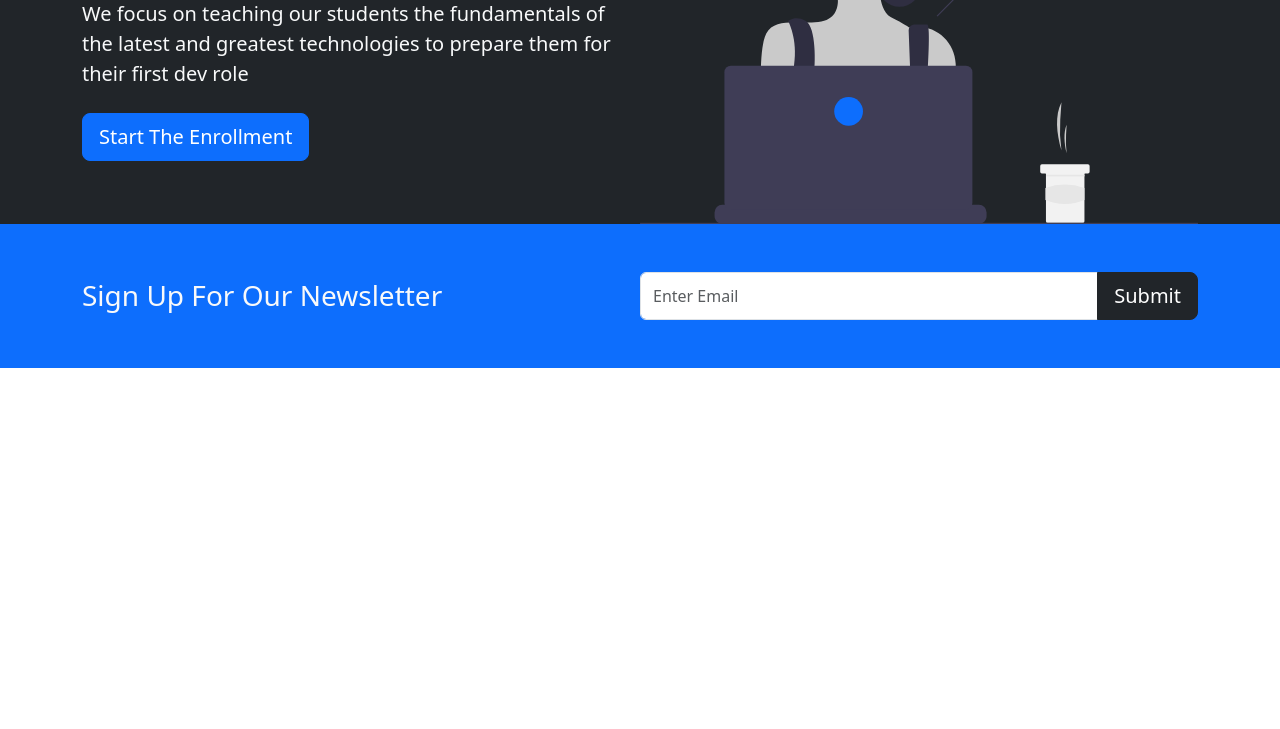
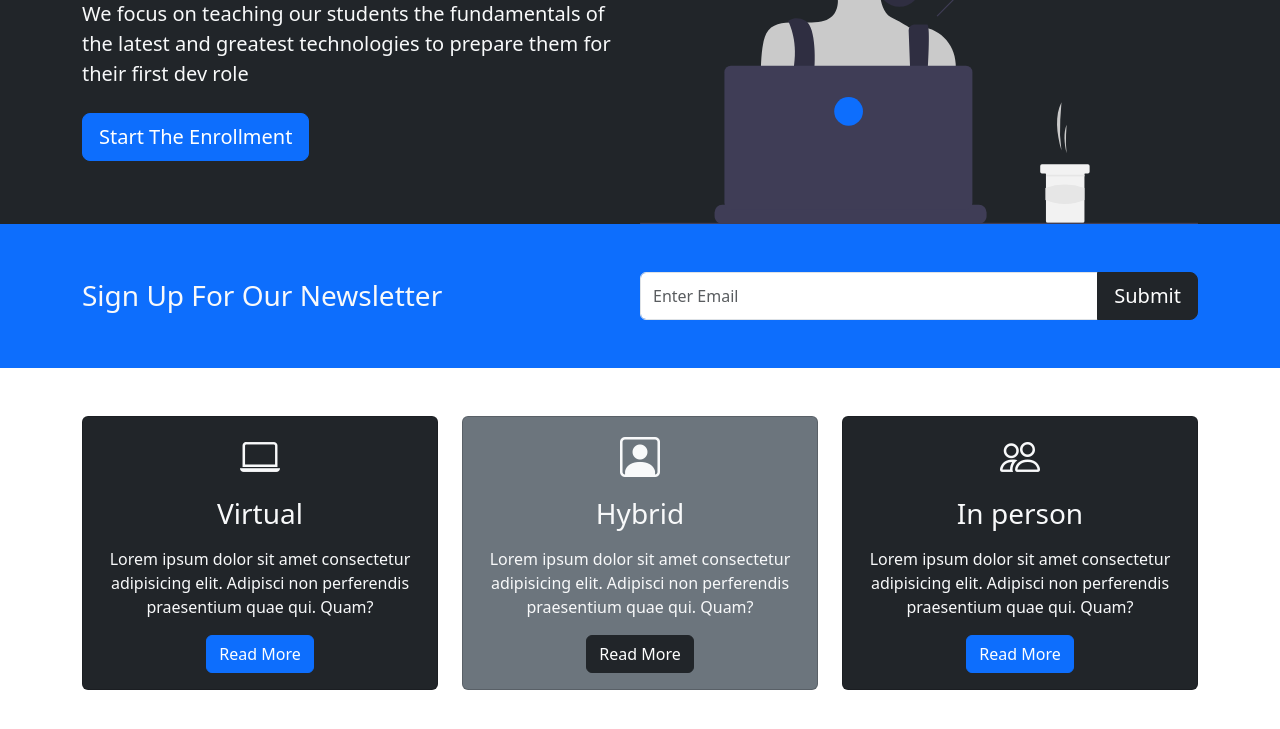
Before and after one commit to AndrewNguyen-05/bootstrap-bootcamp, a plain HTML site: page index.html in a window 1280 px wide. Shown: the part 257-986 px from the top of the page. Before the commit the page ends 800 px from the top, so only its background shows below. Drawn offline with nearby package versions, Linux system fonts and the light colour scheme.

Commit message:
Add boxes

```diff
--- a/index.html
+++ b/index.html
@@ -8,6 +8,10 @@
       rel="stylesheet"
       integrity="sha384-QWTKZyjpPEjISv5WaRU9OFeRpok6YctnYmDr5pNlyT2bRjXh0JMhjY6hW+ALEwIH"
       crossorigin="anonymous"
+    />
+    <link
+      rel="stylesheet"
+      href="https://cdn.jsdelivr.net/npm/bootstrap-icons@1.3.0/font/bootstrap-icons.css"
     />
     <link href="styles.css" rel="stylesheet" />
     <title>Frontend Bootcamp</title>
@@ -78,6 +82,59 @@
       </div>
     </section>
 
+    <!-- Boxes -->
+    <section class="p-5">
+      <div class="container">
+        <div class="row text-center">
+          <div class="col-md">
+            <div class="card bg-dark text-light">
+              <div class="card-body text-center">
+                <div class="h1 mb-3">
+                  <i class="bi bi-laptop"></i>
+                </div>
+                <h3 class="card-title mb-3">Virtual</h3>
+                <p class="card-text">
+                  Lorem ipsum dolor sit amet consectetur adipisicing elit.
+                  Adipisci non perferendis praesentium quae qui. Quam?
+                </p>
+                <a href="#" class="btn btn-primary">Read More</a>
+              </div>
+            </div>
+          </div>
+          <div class="col-md">
+            <div class="card bg-secondary text-light">
+              <div class="card-body text-center">
+                <div class="h1 mb-3">
+                  <i class="bi bi-person-square"></i>
+                </div>
+                <h3 class="card-title mb-3">Hybrid</h3>
+                <div class="card-text mb-3">
+                  Lorem ipsum dolor sit amet consectetur adipisicing elit.
+                  Adipisci non perferendis praesentium quae qui. Quam?
+                </div>
+                <a href="#" class="btn btn-dark">Read More</a>
+              </div>
+            </div>
+          </div>
+          <div class="col-md">
+            <div class="card bg-dark text-light">
+              <div class="card-body text-center">
+                <div class="h1 mb-3">
+                  <i class="bi bi-people"></i>
+                </div>
+                <h3 class="card-title mb-3">In person</h3>
+                <div class="card-text mb-3">
+                  Lorem ipsum dolor sit amet consectetur adipisicing elit.
+                  Adipisci non perferendis praesentium quae qui. Quam?
+                </div>
+                <a href="#" class="btn btn-primary">Read More</a>
+              </div>
+            </div>
+          </div>
+        </div>
+      </div>
+    </section>
+
     <script
       src="https://cdn.jsdelivr.net/npm/bootstrap@5.3.3/dist/js/bootstrap.bundle.min.js"
       integrity="sha384-YvpcrYf0tY3lHB60NNkmXc5s9fDVZLESaAA55NDzOxhy9GkcIdslK1eN7N6jIeHz"
```
